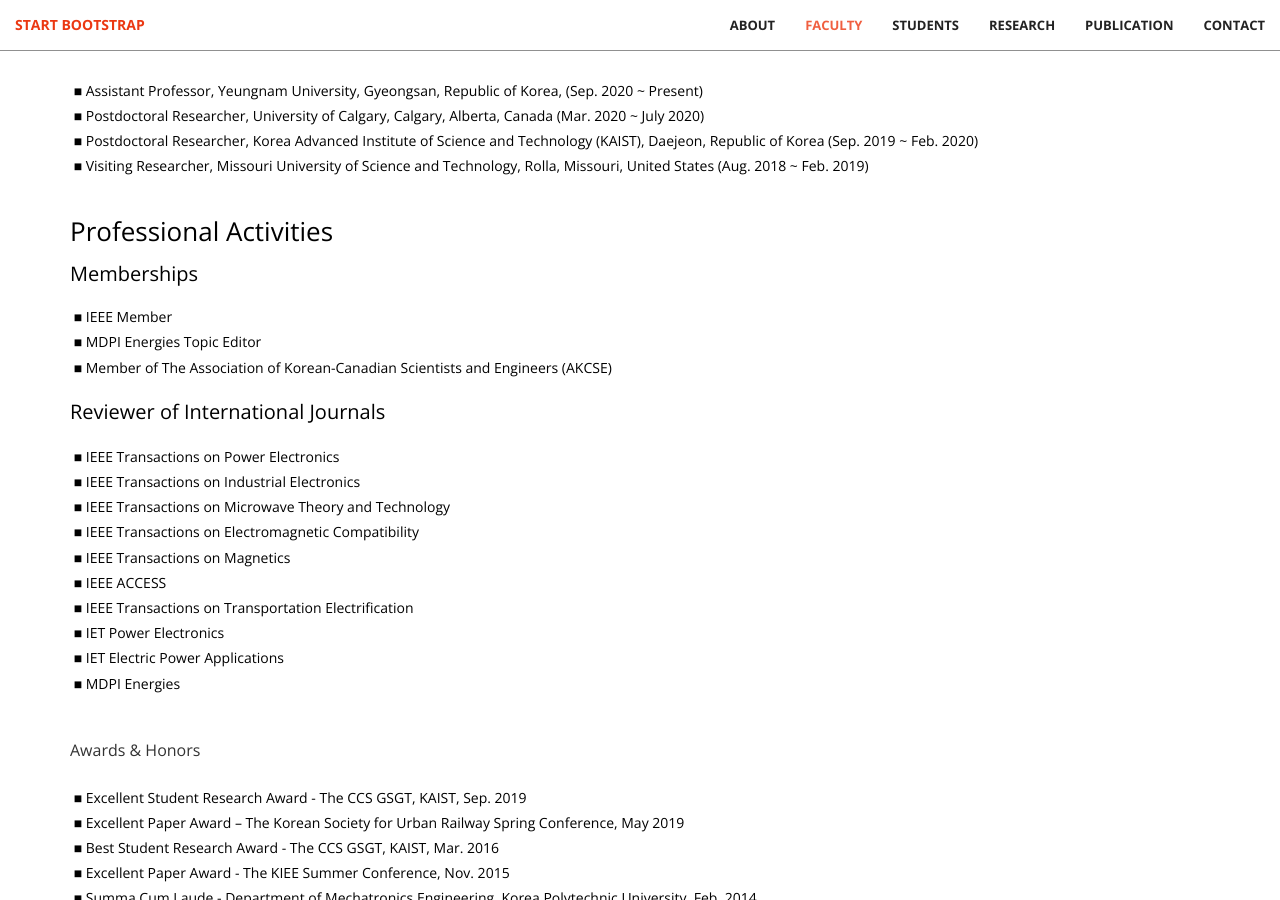
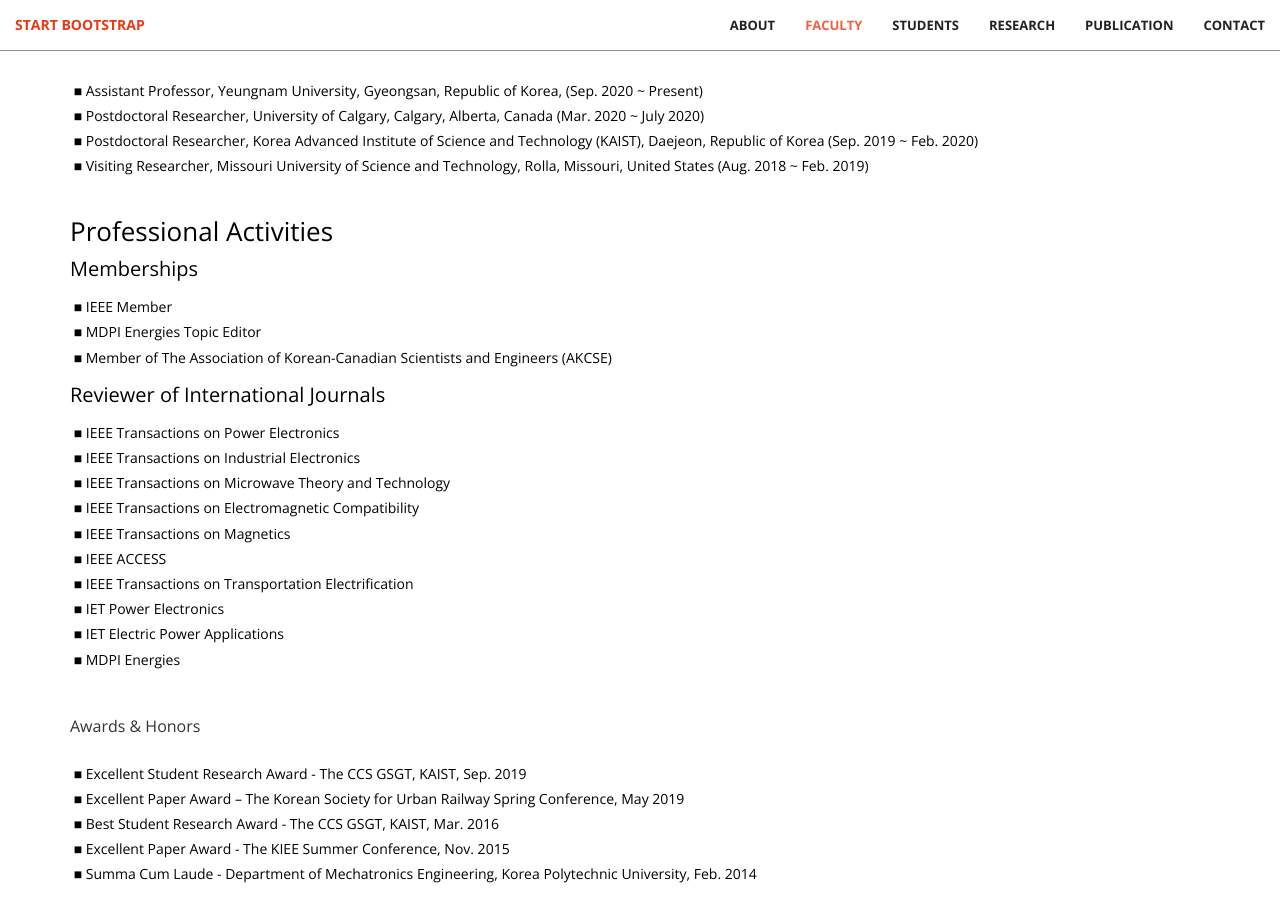
Before and after one commit to dwKim88/AEL, a Jekyll site: the page built from index.html, in a window 1280 px wide and 900 px high, scrolled down 2618 px. Built offline with Jekyll 4.4.1, drawn with Linux system fonts in a browser that asks for light colours.

Commit message:
Update services.html

```diff
--- a/_includes/services.html
+++ b/_includes/services.html
@@ -99,7 +99,7 @@
                     <p style="line-height: 1.0; color:black; font-size:26px;">
                         Professional Activities
                     </p>
-                    <p style="line-height: 1.0; color:black; font-size:20px;">
+                    <p style="line-height: 0.5; color:black; font-size:20px;">
                         Memberships
                     </p>
                     <p style="line-height: 1.8; color:black; font-size:14px;">
@@ -109,7 +109,7 @@
                     </p>
 
 
-                    <p style="line-height: 1.2; color:black; font-size:20px;">
+                    <p style="line-height: 0.5; color:black; font-size:20px;">
                         Reviewer of International Journals
                     </p>
 
```
